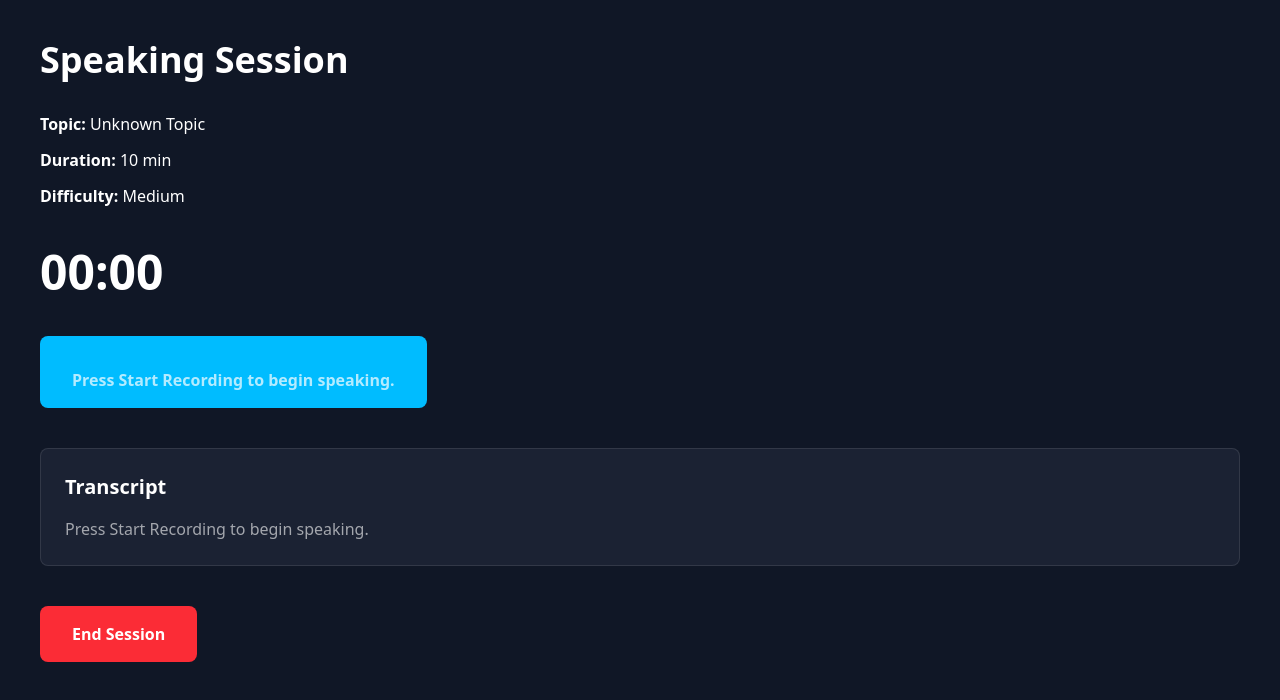
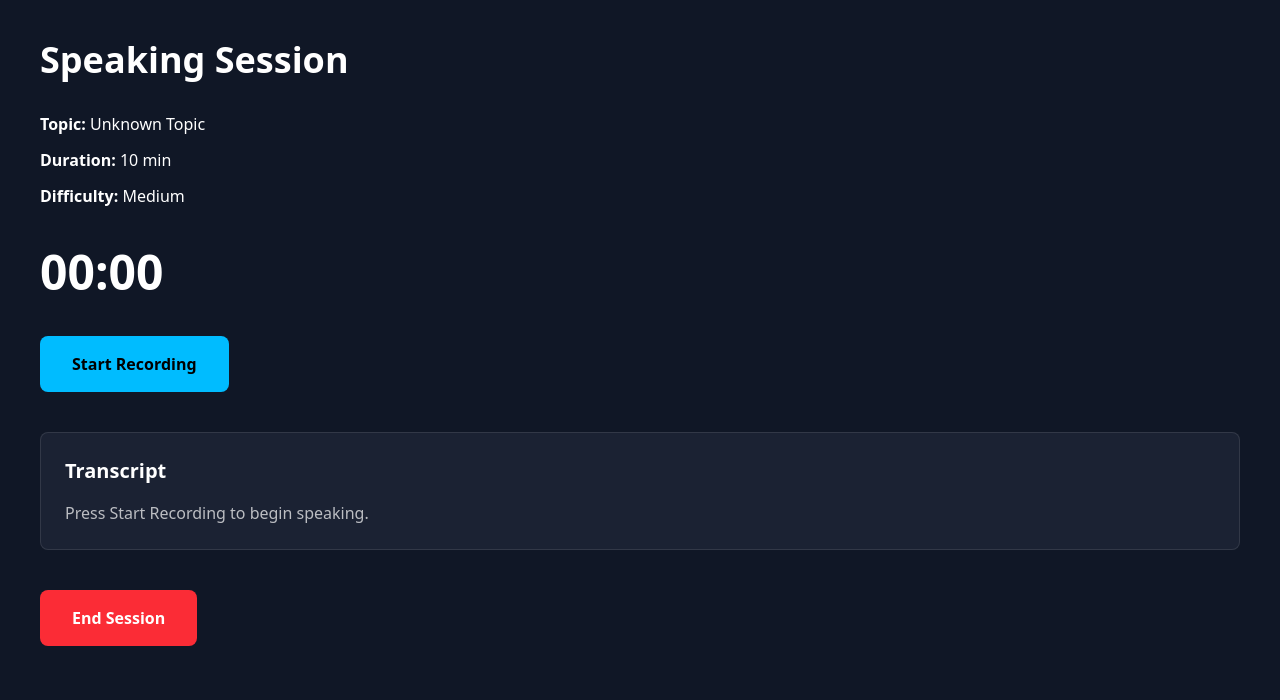
Before and after one commit to namyagaur/aynam.ai, a Next.js app: page /session in a window 1280 px wide. Shown: the top 700 px of the page. Built offline with nearby package versions, Linux system fonts and the light colour scheme.

Commit message:
feat: update recording button and transcript display for better user feedback

```diff
--- a/app/session/page.tsx
+++ b/app/session/page.tsx
@@ -117,12 +117,11 @@ useEffect(() => {
       {/* Recording */}
 
       <button
-        onClick={handleRecording}
-        className="mt-10 rounded-lg bg-sky-400 px-8 py-4 font-semibold text-black"
-      >
-<p className="mt-4 whitespace-pre-wrap text-white/70">
-  {transcript || "Press Start Recording to begin speaking."}
-</p>      </button>
+  onClick={handleRecording}
+  className="mt-10 rounded-lg bg-sky-400 px-8 py-4 font-semibold text-black"
+>
+  {isRecording ? "Stop Recording" : "Start Recording"}
+</button>
 
       {/* Transcript */}
 
@@ -132,13 +131,9 @@ useEffect(() => {
           Transcript
         </h2>
 
-        <p className="mt-4 text-white/60">
-
-          {isRecording
-            ? "Listening..."
-            : "Press Start Recording to begin speaking."}
-
-        </p>
+        <p className="mt-4 whitespace-pre-wrap text-white/70">
+  {transcript || "Press Start Recording to begin speaking."}
+</p>
 
       </div>
 
```
